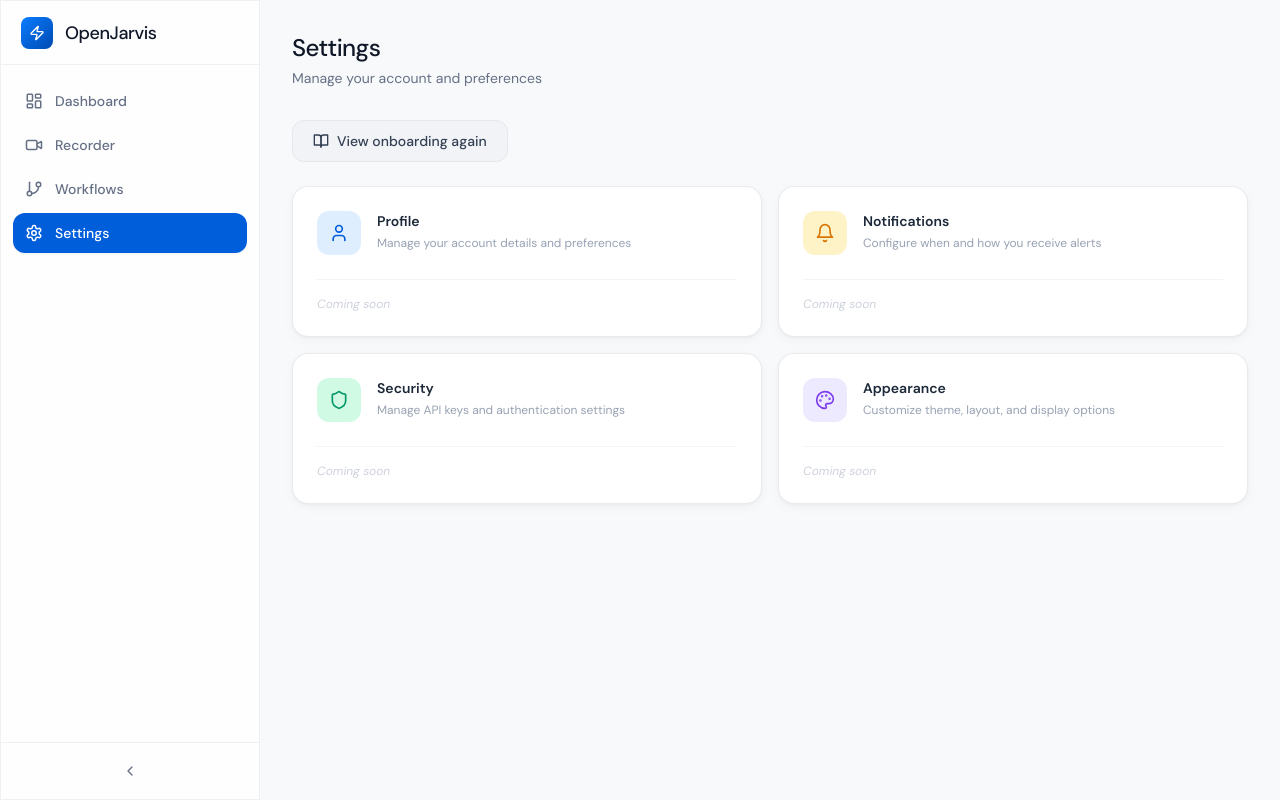
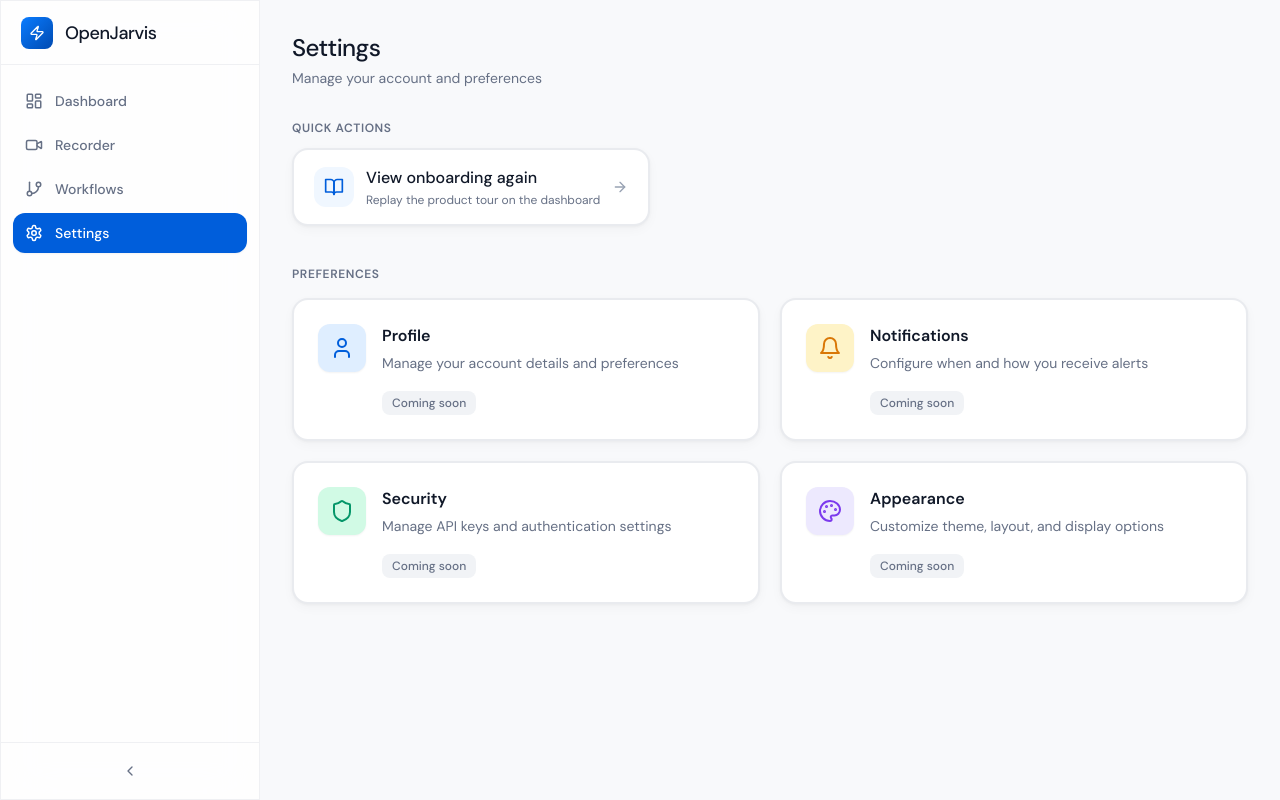
Before and after one commit to openjarvis-ai/openjarvis, a Next.js app: page /settings in a window 1280 px wide. Built offline with nearby package versions, Linux system fonts and the light colour scheme.

Commit message:
updated setting

```diff
--- a/app/settings/page.tsx
+++ b/app/settings/page.tsx
@@ -1,7 +1,8 @@
 "use client";
 
 import { PageHeader } from "@/components/layout/PageHeader";
-import { Settings, User, Bell, Shield, Palette, BookOpen } from "lucide-react";
+import { User, Bell, Shield, Palette, BookOpen, ArrowRight } from "lucide-react";
+import { motion } from "framer-motion";
 import { cn } from "@/lib/utils";
 
 const sections = [
@@ -31,6 +32,19 @@ const sections = [
   },
 ];
 
+const container = {
+  hidden: { opacity: 0 },
+  show: {
+    opacity: 1,
+    transition: { staggerChildren: 0.05 },
+  },
+};
+
+const item = {
+  hidden: { opacity: 0, y: 12 },
+  show: { opacity: 1, y: 0 },
+};
+
 export default function SettingsPage() {
   return (
     <>
@@ -39,7 +53,15 @@ export default function SettingsPage() {
         description="Manage your account and preferences"
       />
 
-      <div className="mb-6">
+      <motion.div
+        initial={{ opacity: 0, y: 12 }}
+        animate={{ opacity: 1, y: 0 }}
+        transition={{ duration: 0.4 }}
+        className="mb-10"
+      >
+        <h3 className="text-xs font-semibold text-surface-500 uppercase tracking-wider mb-3">
+          Quick actions
+        </h3>
         <button
           type="button"
           onClick={() => {
@@ -50,42 +72,76 @@ export default function SettingsPage() {
               window.location.href = "/dashboard";
             }
           }}
-          className="btn-secondary"
+          className={cn(
+            "w-full sm:w-auto flex items-center gap-3 px-5 py-4 rounded-2xl",
+            "bg-white dark:bg-surface-900 border-2 border-surface-200/80 dark:border-surface-700/80",
+            "shadow-soft hover:shadow-medium hover:border-brand-200/60 dark:hover:border-brand-800/40",
+            "transition-all duration-200 hover:scale-[1.01] active:scale-[0.99] group"
+          )}
         >
-          <BookOpen className="w-4 h-4" />
+          <div className="w-10 h-10 rounded-xl bg-brand-50 dark:bg-brand-900/30 flex items-center justify-center group-hover:bg-brand-100 dark:group-hover:bg-brand-900/50 transition-colors">
+            <BookOpen className="w-5 h-5 text-brand-600 dark:text-brand-400" />
+          </div>
+          <div className="text-left">
+            <p className="font-medium text-surface-900 dark:text-surface-100">
               View onboarding again
+            </p>
+            <p className="text-xs text-surface-500 dark:text-surface-400 mt-0.5">
+              Replay the product tour on the dashboard
+            </p>
+          </div>
+          <ArrowRight className="w-4 h-4 text-surface-400 group-hover:text-brand-600 dark:group-hover:text-brand-400 ml-auto shrink-0 transition-colors" />
         </button>
-      </div>
+      </motion.div>
 
-      <div className="grid grid-cols-1 sm:grid-cols-2 gap-4">
+      <div>
+        <h3 className="text-xs font-semibold text-surface-500 uppercase tracking-wider mb-4">
+          Preferences
+        </h3>
+        <motion.div
+          variants={container}
+          initial="hidden"
+          animate="show"
+          className="grid grid-cols-1 sm:grid-cols-2 gap-5"
+        >
           {sections.map((section) => (
-          <div
+            <motion.div
               key={section.title}
-            className="card-elevated p-6 hover:shadow-medium transition-shadow duration-200 cursor-pointer group"
+              variants={item}
+              className={cn(
+                "relative p-6 rounded-2xl border-2 bg-white dark:bg-surface-900",
+                "border-surface-200/80 dark:border-surface-700/80 shadow-soft",
+                "hover:shadow-medium hover:scale-[1.02] hover:-translate-y-0.5",
+                "transition-all duration-300 cursor-pointer group",
+                "hover:border-surface-300/80 dark:hover:border-surface-600/80"
+              )}
             >
-            <div className="flex items-start gap-4">
+              <div className="absolute inset-0 rounded-2xl bg-gradient-to-br from-brand-500/[0.03] to-transparent opacity-0 group-hover:opacity-100 transition-opacity pointer-events-none" />
+              <div className="relative flex items-start gap-4">
                 <div
                   className={cn(
-                  "w-11 h-11 rounded-xl flex items-center justify-center flex-shrink-0 group-hover:scale-110 transition-transform duration-200",
+                    "w-12 h-12 rounded-xl flex items-center justify-center flex-shrink-0 shadow-sm",
+                    "group-hover:scale-105 transition-transform duration-300",
                     section.color
                   )}
                 >
-                <section.icon className="w-5 h-5" />
+                  <section.icon className="w-6 h-6" />
                 </div>
-              <div>
-                <h3 className="text-sm font-semibold text-surface-800 dark:text-surface-200">
+                <div className="flex-1 min-w-0">
+                  <h4 className="font-semibold text-surface-900 dark:text-surface-100 text-base">
                     {section.title}
-                </h3>
-                <p className="text-xs text-surface-400 mt-1">
+                  </h4>
+                  <p className="text-sm text-surface-500 dark:text-surface-400 mt-1 leading-relaxed">
                     {section.description}
                   </p>
+                  <span className="inline-flex mt-4 px-2.5 py-1 rounded-lg text-xs font-medium bg-surface-100 dark:bg-surface-800 text-surface-500 dark:text-surface-400">
+                    Coming soon
+                  </span>
                 </div>
               </div>
-            <div className="mt-6 pt-4 border-t border-surface-100 dark:border-surface-800">
-              <p className="text-xs text-surface-300 italic">Coming soon</p>
-            </div>
-          </div>
+            </motion.div>
           ))}
+        </motion.div>
       </div>
     </>
   );
```
Lines whose indentation alone changed are shown as unchanged.
